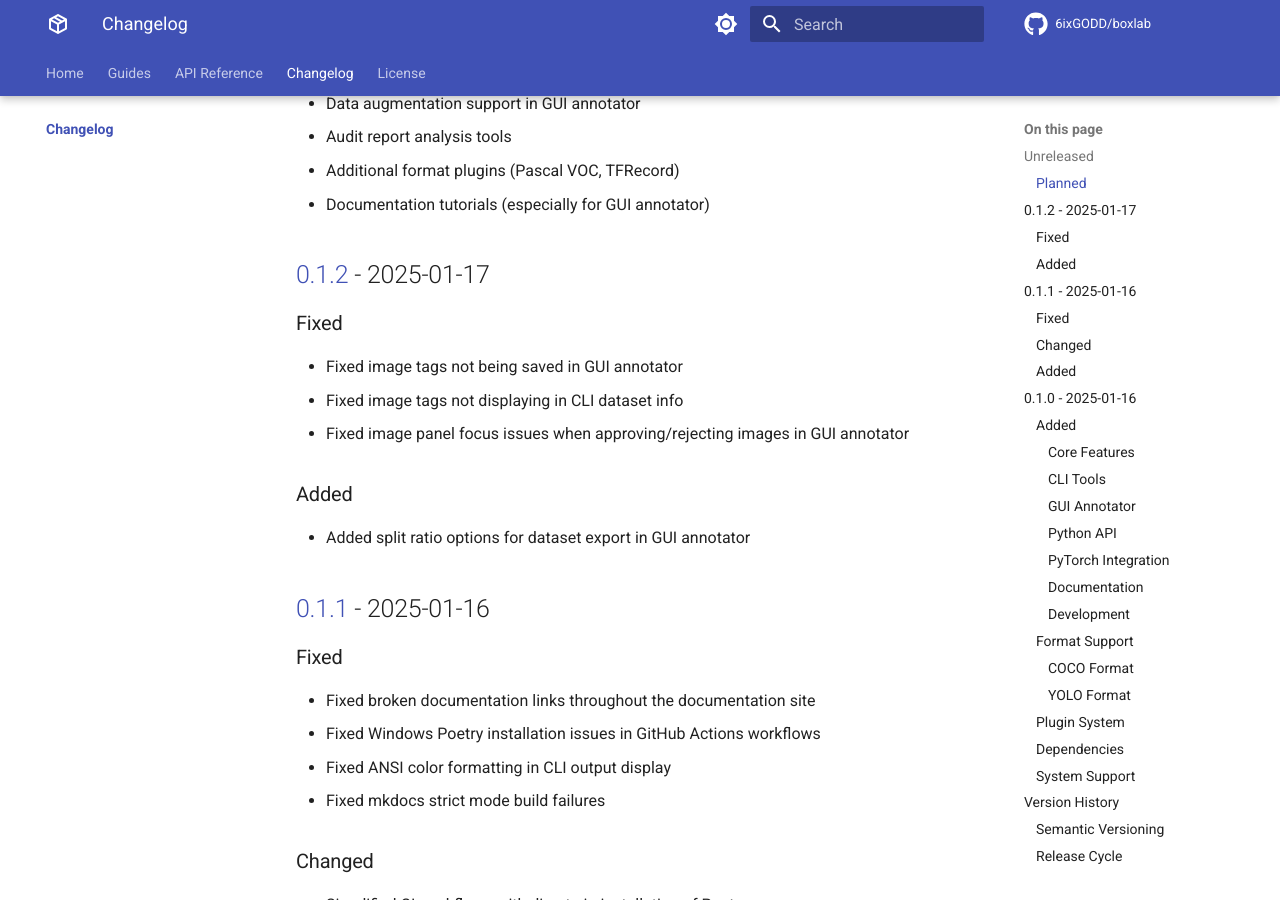
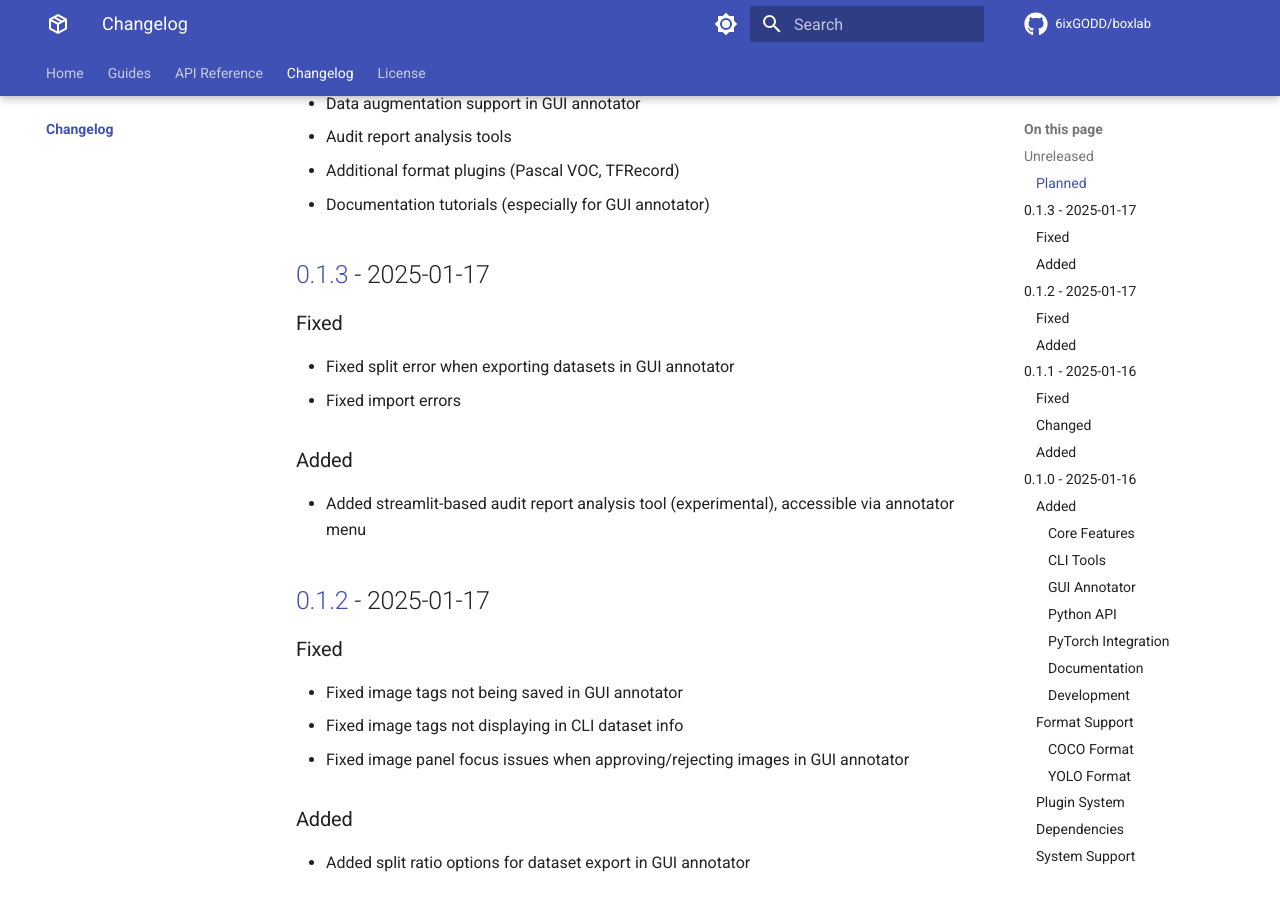
Before and after one commit to 6ixGODD/boxlab, an MkDocs documentation site: the page built from docs/changelog.md, in a window 1280 px wide and 900 px high, scrolled down 341 px. Built offline with MkDocs 1.6.1 and Material for MkDocs 9.7.7, drawn with Linux system fonts in a browser that asks for light colours; comment, search, counter and statistics services are not loaded; the version menu is left out.

Commit message:
chore: bump version to 0.1.3

```diff
--- a/boxlab/__init__.py
+++ b/boxlab/__init__.py
@@ -23,4 +23,4 @@
 
 from __future__ import annotations
 
-__version__ = "0.1.2"
+__version__ = "0.1.3"
--- a/docs/changelog.md
+++ b/docs/changelog.md
@@ -12,6 +12,16 @@
 - Audit report analysis tools
 - Additional format plugins (Pascal VOC, TFRecord)
 - Documentation tutorials (especially for GUI annotator)
+
+## [0.1.3] - 2025-01-17
+
+### Fixed
+- Fixed split error when exporting datasets in GUI annotator
+- Fixed import errors
+
+### Added
+- Added streamlit-based audit report analysis tool (experimental), accessible via annotator menu
+
 ## [0.1.2] - 2025-01-17
 
 ### Fixed
@@ -200,7 +210,8 @@
 
 **Note**: Dates are in ISO 8601 format (YYYY-MM-DD). All notable changes for each version are documented above.
 
-[Unreleased]: https://github.com/6ixGODD/boxlab/compare/v0.1.2...HEAD
+[Unreleased]: https://github.com/6ixGODD/boxlab/compare/v0.1.3...HEAD
+[0.1.3]: https://github.com/6ixGODD/boxlab/compare/v0.1.3
 [0.1.2]: https://github.com/6ixGODD/boxlab/compare/v0.1.2
 [0.1.1]: https://github.com/6ixGODD/boxlab/releases/tag/v0.1.1
 [0.1.0]: https://github.com/6ixGODD/boxlab/releases/tag/v0.1.0
--- a/pyproject.toml
+++ b/pyproject.toml
@@ -4,8 +4,8 @@
 
 [project]
 name = "boxlab"
-version = "0.1.2"
-description = ""
+version = "0.1.3"
+description = "A comprehensive Python toolkit for managing, converting, and annotating object detection datasets with support for COCO and YOLO formats."
 readme = "README.md"
 authors = [
   { name = "BoChenSHEN", email = "6goddddddd@gmail.com" },
```
Also changed, not shown: CHANGELOG.md (+12 -1 lines), 1 other file.
